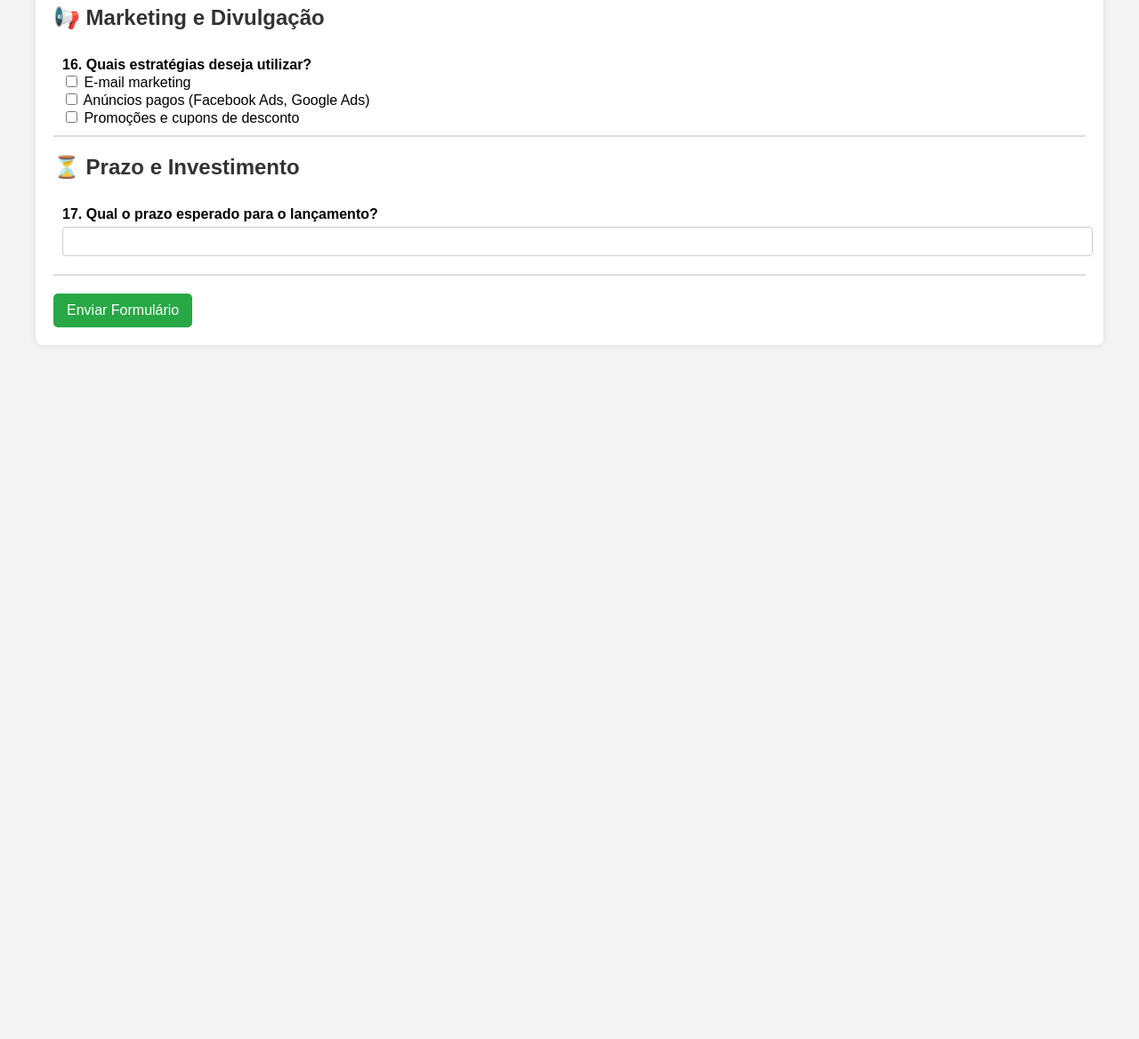
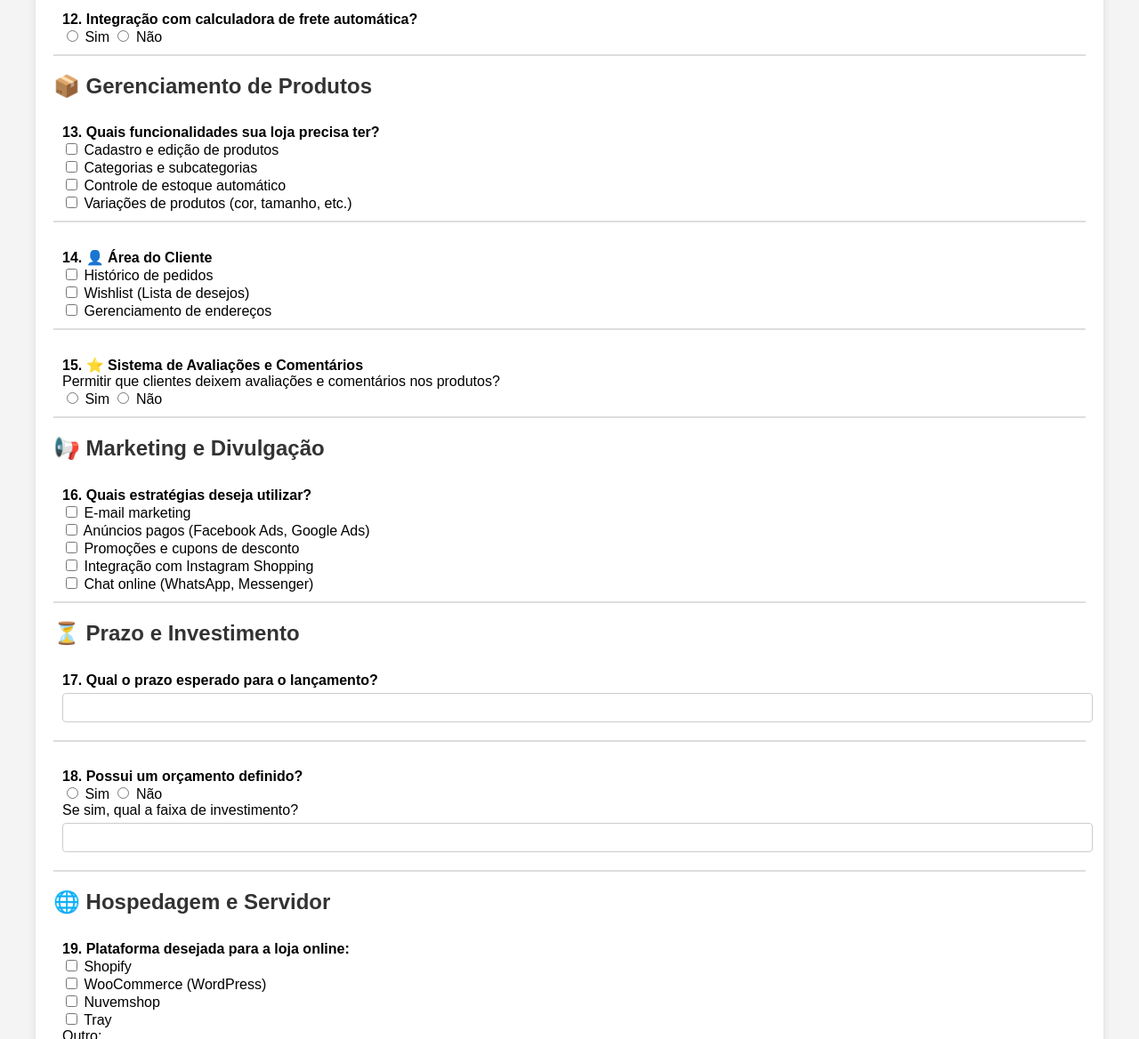
Before and after one commit to brunosjc28/Formul-rio-para-Loja-Virtual, a plain HTML site: page index.html in a window 1280 px wide. Shown: the part 1632-2800 px from the top of the page at 89% size. Before the commit the page ends 2060 px from the top, so only its background shows below. Drawn offline with Linux system fonts and the light colour scheme.

Commit message:
Update index.html

```diff
--- a/index.html
+++ b/index.html
@@ -92,6 +92,14 @@
             Outro: <input type="text" name="nicho_outro">
         </div>
 
+        <div class="section">
+            <label>5. Você já tem uma identidade visual definida?</label><br>
+            <input type="radio" name="identidade_visual" value="sim"> Sim, já escolhi minha paleta de cores e estilo
+            <input type="radio" name="identidade_visual" value="ideias"> Ainda não, mas tenho algumas ideias
+            <input type="radio" name="identidade_visual" value="não"> Não faço ideia de como criar <br>
+            Se já tiver uma paleta de cores, quais são as cores principais da sua marca? <input type="text" name="paleta_cores">
+        </div>
+
         <h2>🔧 Funcionalidades Principais</h2>
         <div class="section">
             <label>7. 🛒 Loja e Carrinho de Compras</label><br>
@@ -119,11 +127,33 @@
             Outros: <input type="text" name="envio_outro">
         </div>
 
+        <div class="section">
+            <label>12. Integração com calculadora de frete automática?</label><br>
+            <input type="radio" name="calculo_frete" value="sim"> Sim
+            <input type="radio" name="calculo_frete" value="não"> Não
+        </div>
+
         <h2>📦 Gerenciamento de Produtos</h2>
         <div class="section">
+            <label>13. Quais funcionalidades sua loja precisa ter?</label><br>
             <input type="checkbox" name="gerenciamento" value="Cadastro de produtos"> Cadastro e edição de produtos <br>
             <input type="checkbox" name="gerenciamento" value="Categorias"> Categorias e subcategorias <br>
             <input type="checkbox" name="gerenciamento" value="Controle de estoque"> Controle de estoque automático <br>
+            <input type="checkbox" name="gerenciamento" value="Variações de produtos"> Variações de produtos (cor, tamanho, etc.) <br>
+        </div>
+
+        <div class="section">
+            <label>14. 👤 Área do Cliente</label><br>
+            <input type="checkbox" name="area_cliente" value="Historico de pedidos"> Histórico de pedidos <br>
+            <input type="checkbox" name="area_cliente" value="Wishlist"> Wishlist (Lista de desejos) <br>
+            <input type="checkbox" name="area_cliente" value="Enderecos"> Gerenciamento de endereços <br>
+        </div>
+
+        <div class="section">
+            <label>15. ⭐ Sistema de Avaliações e Comentários</label><br>
+            Permitir que clientes deixem avaliações e comentários nos produtos?<br>
+            <input type="radio" name="avaliacoes" value="sim"> Sim
+            <input type="radio" name="avaliacoes" value="não"> Não
         </div>
 
         <h2>📢 Marketing e Divulgação</h2>
@@ -132,6 +162,8 @@
             <input type="checkbox" name="marketing" value="E-mail marketing"> E-mail marketing <br>
             <input type="checkbox" name="marketing" value="Anúncios pagos"> Anúncios pagos (Facebook Ads, Google Ads) <br>
             <input type="checkbox" name="marketing" value="Cupons"> Promoções e cupons de desconto <br>
+            <input type="checkbox" name="marketing" value="Instagram Shopping"> Integração com Instagram Shopping <br>
+            <input type="checkbox" name="marketing" value="Chat online"> Chat online (WhatsApp, Messenger) <br>
         </div>
 
         <h2>⏳ Prazo e Investimento</h2>
@@ -140,8 +172,63 @@
             <input type="text" name="prazo">
         </div>
 
-        <button type="submit">Enviar Formulário</button>
-    </form>
+        <div class="section">
+            <label>18. Possui um orçamento definido?</label><br>
+            <input type="radio" name="orçamento" value="sim"> Sim
+            <input type="radio" name="orçamento" value="não"> Não <br>
+            Se sim, qual a faixa de investimento? <input type="text" name="orçamento_faixa">
+        </div>
 
-</body>
-</html>
+        <h2>🌐 Hospedagem e Servidor</h2>
+        <div class="section">
+            <label>19. Plataforma desejada para a loja online:</label><br>
+            <input type="checkbox" name="plataforma" value="Shopify"> Shopify <br>
+            <input type="checkbox" name="plataforma" value="WooCommerce"> WooCommerce (WordPress) <br>
+            <input type="checkbox" name="plataforma" value="Nuvemshop"> Nuvemshop <br>
+            <input type="checkbox" name="plataforma" value="Tray"> Tray <br>
+            Outro: <input type="text" name="plataforma_outro">
+        </div>
+
+        <div class="section">
+            <label>20. Caso opte por WooCommerce (WordPress), já possui um serviço de hospedagem?</label><br>
+            <input type="radio" name="hospedagem_woocommerce" value="sim"> Sim
+            <input type="radio" name="hospedagem_woocommerce" value="não"> Não <br>
+            Se sim, qual? <input type="text" name="hospedagem_woocommerce_nome">
+        </div>
+
+        <div class="section">
+            <label>21. Tipo de hospedagem desejado:</label><br>
+            <input type="radio" name="hospedagem_tipo" value="Compartilhada"> Compartilhada (mais barata, ideal para lojas pequenas) <br>
+            <input type="radio" name="hospedagem_tipo" value="VPS"> VPS (melhor performance, recomendado para lojas médias/grandes) <br>
+            <input type="radio" name="hospedagem_tipo" value="Cloud"> Cloud (escalabilidade automática, melhor custo-benefício para crescimento) <br>
+            <input type="radio" name="hospedagem_tipo" value="Dedicado"> Servidor Dedicado (alto desempenho, indicado para grandes operações) <br>
+        </div>
+
+        <div class="section">
+            <label>22. Requisitos da hospedagem:</label><br>
+            Certificado SSL incluso? <input type="radio" name="ssl" value="sim"> Sim <input type="radio" name="ssl" value="não"> Não <br>
+            Suporte a PHP e MySQL? <input type="radio" name="php_mysql" value="sim"> Sim <input type="radio" name="php_mysql" value="não"> Não <br>
+            Backups automáticos? <input type="radio" name="backups" value="sim"> Sim <input type="radio" name="backups" value="não"> Não <br>
+            CDN para melhor performance? <input type="radio" name="cdn" value="sim"> Sim <input type="radio" name="cdn" value="não"> Não <br>
+        </div>
+
+        <h2>📧 Domínio e E-mails Corporativos</h2>
+        <div class="section">
+            <label>23. O domínio já está registrado?</label><br>
+            <input type="radio" name="dominio" value="sim"> Sim
+            <input type="radio" name="dominio" value="não"> Não <br>
+            Se sim, qual? <input type="text" name="dominio_nome">
+        </div>
+
+        <div class="section">
+            <label>24. Precisa de contas de e-mail personalizadas (@sualoja.com)?</label><br>
+            <input type="radio" name="email_personalizado" value="sim"> Sim
+            <input type="radio" name="email_personalizado" value="não"> Não
+        </div>
+
+        <h2>📄 Tipos de Páginas Necessárias</h2>
+        <div class="section">
+            <label>25. Quais páginas sua loja precisa ter?</label><br>
+            <input type="checkbox" name="paginas" value="Página inicial personalizada"> Página inicial personalizada <br>
+            <input type="checkbox" name="paginas" value="Página de categorias"> Página de categorias e produtos <br>
+            <input type="
```
